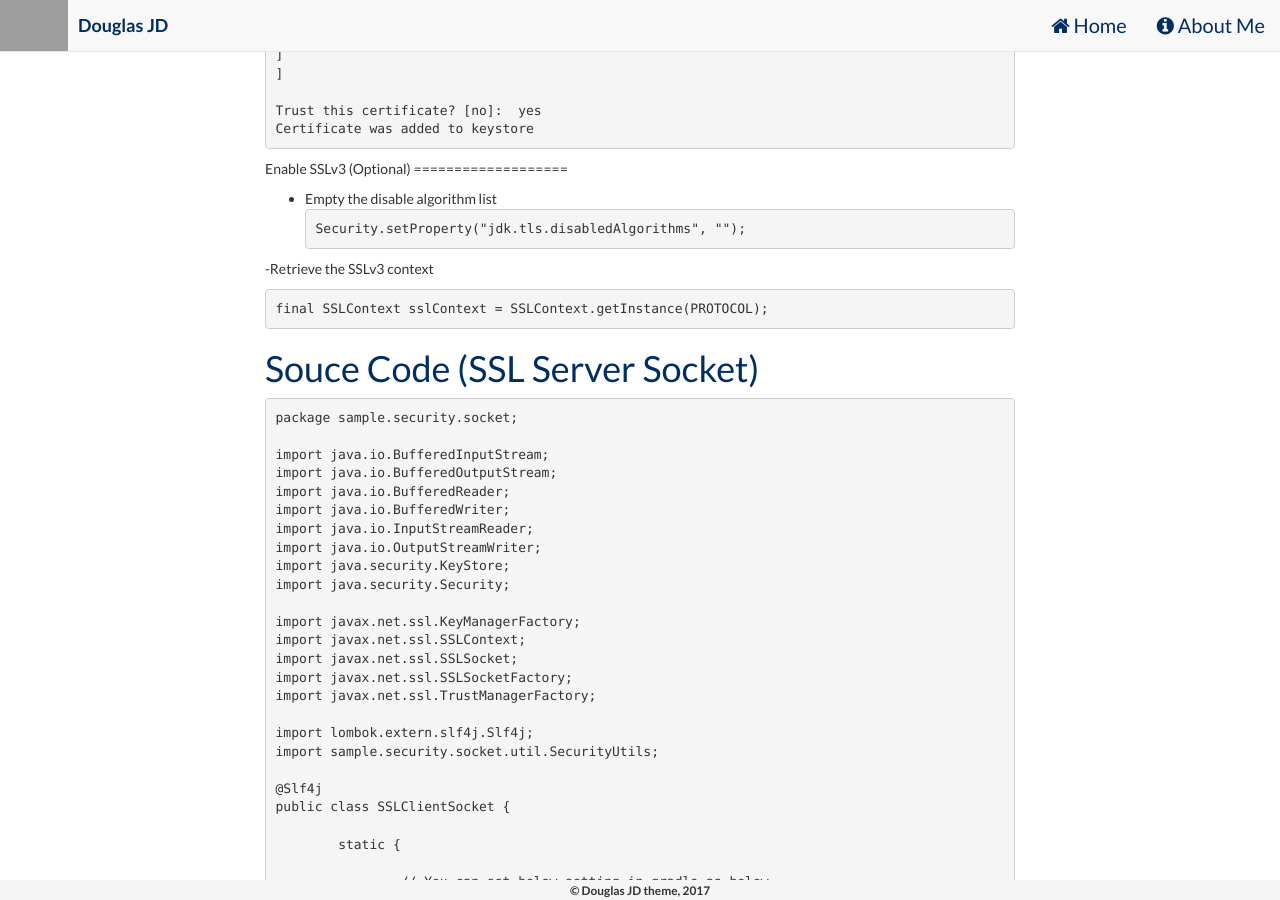
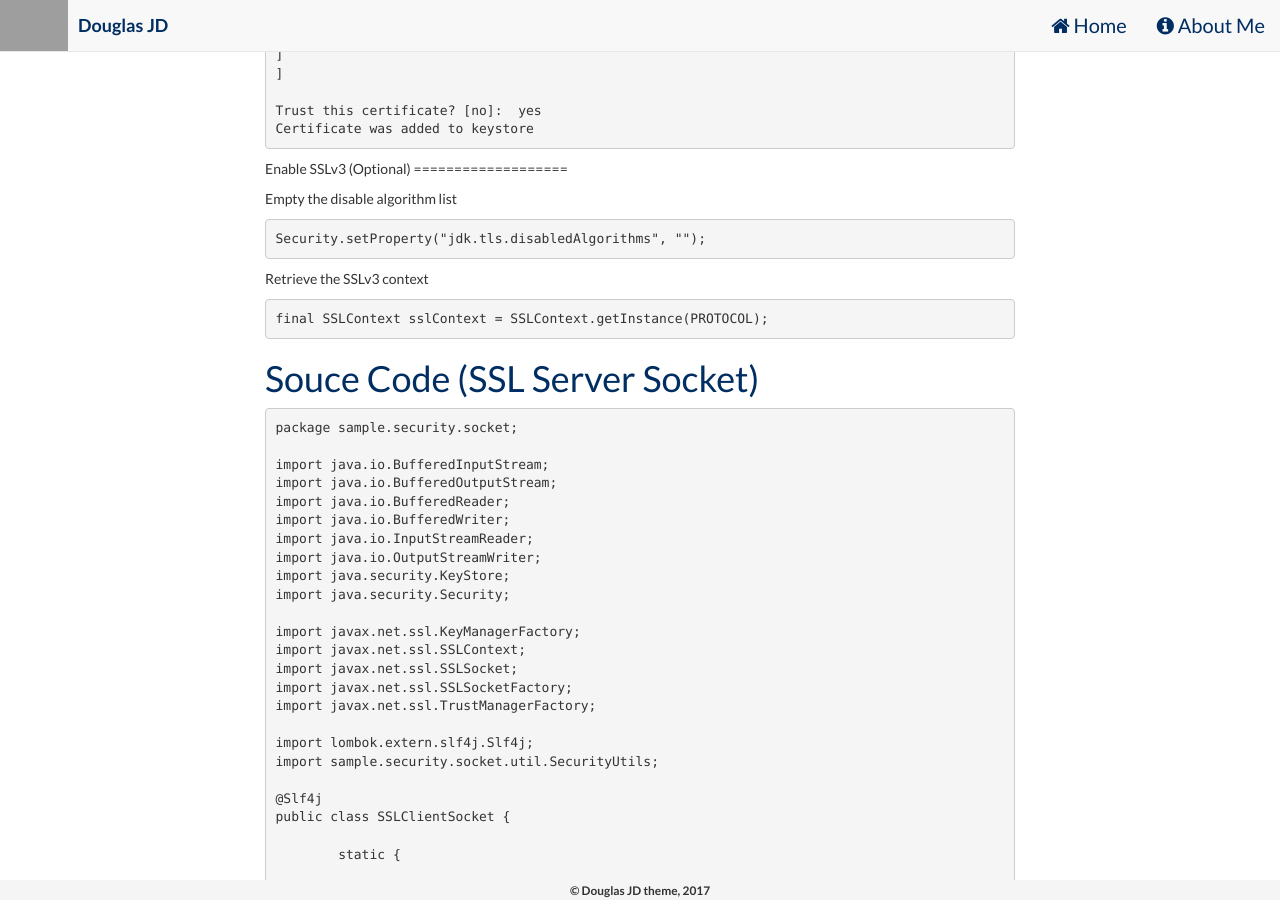
Before and after one commit to jd-xia/blog, a Jekyll site: the page built from _posts/2017-10-19-how-does-ssl-work.md, in a window 1280 px wide and 900 px high, scrolled down 1592 px. Built offline with Jekyll 4.4.1, drawn with Linux system fonts in a browser that asks for light colours; nearby versions of some CDN libraries; grey boxes are pictures that could not be loaded.

````diff
--- a/_posts/2017-10-19-how-does-ssl-work.md
+++ b/_posts/2017-10-19-how-does-ssl-work.md
@@ -91,12 +91,12 @@ Certificate was added to keystore
 Enable SSLv3 (Optional)
 ===================
 
-- Empty the disable algorithm list
+Empty the disable algorithm list
 ```
 Security.setProperty("jdk.tls.disabledAlgorithms", "");
 ```
 
--Retrieve the SSLv3 context
+Retrieve the SSLv3 context
 ```
 final SSLContext sslContext = SSLContext.getInstance(PROTOCOL);
 ```
````
